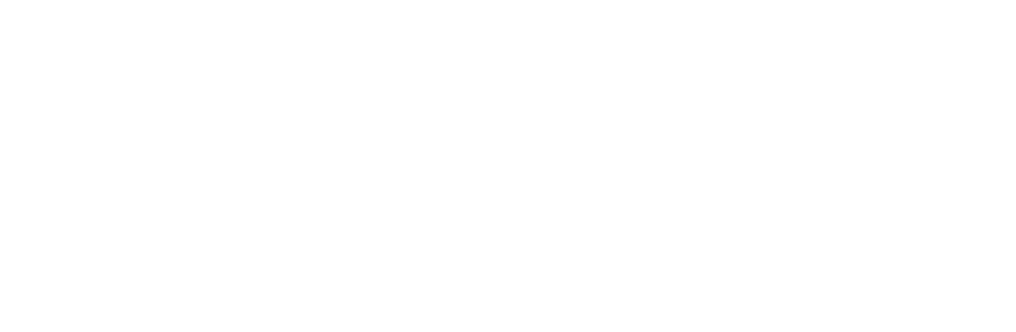
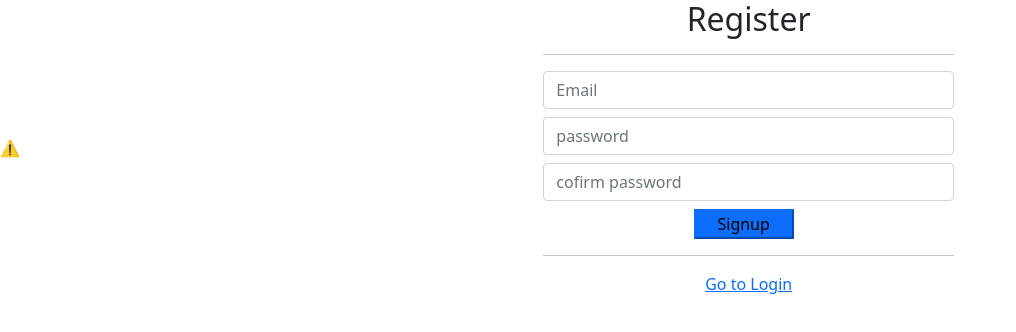
Before and after one commit to Amirul-Islam-Chowdhury/eestibike-web, a React (Create React App) app: page /signup in a window 1280 px wide. Before the commit this address had no page. Shown: the top 332 px of the page, without its empty margins (0-1016 px from the left). Built offline with nearby package versions, Linux system fonts and the light colour scheme; no server answers.

Commit message:
login and signup pages

```diff
--- a/public/index.html
+++ b/public/index.html
@@ -19,6 +19,7 @@
 
 
     <script src="https://cdn.jsdelivr.net/npm/bootstrap@5.1.3/dist/js/bootstrap.bundle.min.js" integrity="sha384-ka7Sk0Gln4gmtz2MlQnikT1wXgYsOg+OMhuP+IlRH9sENBO0LRn5q+8nbTov4+1p" crossorigin="anonymous"></script>
+    <script src="https://unpkg.com/@lottiefiles/lottie-player@latest/dist/lottie-player.js"></script>
 
     <title>Eesti bikes</title>
   </head>
--- a/src/App.js
+++ b/src/App.js
@@ -5,6 +5,7 @@
 import Cart from "./pages/Cart";
 import Login from "./pages/Login";
 import Productinfo from './pages/Productinfo'
+import Signup from "./pages/Signup";
 
 import "./style/layout.css"
 import "./style/home.css"
@@ -30,6 +31,7 @@
           <Route path="/login" excact element={<Login />}></Route>
           <Route path="/productlist" excact element={<ProductList />}></Route>
           <Route path="/productinfo:id" excact element={<Productinfo />}></Route>
+          <Route path="/signup" excact element={< Signup />}></Route>
         </Routes>
       </BrowserRouter>
     </div>
--- /dev/null
+++ b/src/components/Indicator.js
@@ -0,0 +1,14 @@
+import React from 'react'
+
+function Indicator() {
+  return (
+    <div class="text-center">
+  <div class="spinner-border" role="status">
+
+
+  </div>
+</div>
+  )
+}
+
+export default Indicator
--- a/src/components/Layout.js
+++ b/src/components/Layout.js
@@ -1,13 +1,21 @@
 import React from "react";
 import Header from "./Header";
 import Footer from "./Footer";
+import Indicator from "./Indicator";
 
 function Layout(props) {
   return (
     <div>
+
+
       <Header />
 
+      {props.spinning && (<Indicator/>)}
+
+
+
       <div className="content">{props.children}</div>
+
 
 
       <Footer />
--- a/src/pages/Cart.js
+++ b/src/pages/Cart.js
@@ -10,9 +10,32 @@
 function Cart() {
 
   const { cartItems } = useSelector((state) => state.cartReducer);
+  const [total, setTotal] = useState(0);
+
+  const dispatch = useDispatch();
+
+  useEffect(() => {
+    let temp = 0;
+    cartItems.forEach((cartItem) => {
+      temp = temp + cartItem.price;
+    });
+    setTotal(temp);
+  }, [cartItems]);
+
+  useEffect(() => {
+    localStorage.setItem("cartItems", JSON.stringify(cartItems));
+  }, [cartItems]);
+
+  const deleteFromCart = (product) => {
+    dispatch({ type: "DELETE_FROM_CART", payload: product });
+  };
+
+
 
 
   return (
+
+
 
     <Layout>
 
@@ -39,7 +62,7 @@
                 <td> <img src={item.imageURL} height="60" width="60"/></td>
                 <td> {item.name}</td>
                 <td> {item.price}</td>
-                <td> <FaTrash/></td>
+                <td> <FaTrash onClick={() => deleteFromCart(item)}/></td>
               </tr>
 
             }
@@ -48,6 +71,15 @@
         </tbody>
       </table>
 
+      <div className="d-flex justify-content-end p-4">
+        <h1> Total = $ {total} </h1>
+      </div>
+      <div className="d-flex justify-content-end p-4">
+        <button> Place Order </button>
+      </div>
+
+
+
     </Layout>
   );
 }
--- a/src/pages/Login.js
+++ b/src/pages/Login.js
@@ -1,71 +1,70 @@
-import React ,{useState} from "react";
+import React, { useState } from "react";
 import { Link } from "react-router-dom";
-import {  signInWithEmailAndPassword, getAuth } from "firebase/auth";
-
-
+import { signInWithEmailAndPassword, getAuth } from "firebase/auth";
 
 function Login() {
+  const [email, setEmail] = useState("");
+  const [password, setPassword] = useState("");
+  const auth = getAuth();
 
-  const [ email, setEmail]= useState("");
-  const [password, setPassword] =useState("");
-  const auth=getAuth();
-
-  const login=async()=>{
+  const login = async () => {
     try {
-      const result= await signInWithEmailAndPassword( auth,email, password)
-      localStorage.setItem("currentuser" ,JSON.stringify(result))
-      window.location.href="/"
-      alert('Login successful')
-
-
+      const result = await signInWithEmailAndPassword(auth, email, password);
+      localStorage.setItem("currentuser", JSON.stringify(result));
+      window.location.href = "/";
+      alert("Login successful");
     } catch (error) {
-      console.log(error)
-      alert("Login failed")
-
-    }  }
-
+      console.log(error);
+      alert("Login failed");
+    }
+  };
 
   return (
     <div className="login-parent">
       <div className="row justify-content center">
-      <div className="col-md-6">
+        <div className="col-md-6">
           <lottie-player
             src="https://assets10.lottiefiles.com/packages/lf20_sgnacf85.json"
             background="tranparent"
-
             speed="0.25"
-
             loop
-
             autoplay
           ></lottie-player>
         </div>
 
-
         <div className="col-md-4">
           <h1 className="login-page-head">EestiBikes</h1>
           <div className="login-form">
+            <h3> Login </h3>
+            <hr />
 
+            <input
+              type="text"
+              className="form-control"
+              placeholder="Email"
+              value={email}
+              onChange={(e) => {
+                setEmail(e.target.value);
+              }}
+            />
+            <input
+              type="password"
+              className="form-control mt-2"
+              placeholder="Password"
+              value={password}
+              onChange={(e) => {
+                setPassword(e.target.value);
+              }}
+            />
 
-            <h3> Login </h3>
-            <hr/>
-
-            <input type="text" className="form-control" placeholder="Email" value={email} onChange={(e)=>{setEmail(e.target.value)}}/>
-            <input type="password" className="form-control mt-2" placeholder="Password" value={password} onChange={(e)=> {setPassword(e.target.value)}}/>
-
-            <button className="btn-success mt-2" onClick={login}> Login </button>
-            <hr/>
-           <Link to={'/signup'}>Register Here </Link>
-
-
-
-
-
+            <button className="btn-success mt-2" onClick={login}>
+              {" "}
+              Login{" "}
+            </button>
+            <hr />
+            <Link to={"/signup"}>Register Here </Link>
           </div>
-
         </div>
-
-
       </div>
     </div>
   );
--- a/src/pages/ProductList.js
+++ b/src/pages/ProductList.js
@@ -7,6 +7,7 @@
 import { useDispatch } from "react-redux";
 import { BsTools} from "react-icons/bs";
 import { Navigate, useNavigate } from "react-router-dom";
+import Layout from "../components/Layout";
 
 
 function ProductList() {
@@ -15,6 +16,7 @@
   const navigate= useNavigate()
   const { cartItems } = useSelector((state) => state.cartReducer);
   const dispatch = useDispatch();
+  const [spinning, setSpinner]= useState(false);
 
 
 
@@ -23,6 +25,7 @@
   }, []);
 
   async function getData() {
+    setSpinner(true)
     try {
       const users = await getDocs(collection(firedb, "products"));
       const productsArray = [];
@@ -35,10 +38,11 @@
       });
 
       setproducts(productsArray);
+      setSpinner(false)
 
-      console.log(productsArray);
     } catch (error) {
       console.log(error);
+      setSpinner(false)
     }
   }
 
@@ -55,6 +59,7 @@
 
 
   return (
+    <Layout spinning={spinning}>
     <div className="container p-2">
      <hr/>
       <h3> Accessories</h3>
@@ -99,6 +104,7 @@
         })}
       </div>
     </div>
+    </Layout>
   );
 }
 
--- a/src/pages/Productinfo.js
+++ b/src/pages/Productinfo.js
@@ -1,5 +1,4 @@
 import React, { useEffect, useState } from "react";
-
 import Layout from "../components/Layout";
 import { getDoc, doc } from "firebase/firestore";
 import firedb from "../firebaseConfig";
--- a/src/pages/Signup.js
+++ b/src/pages/Signup.js
@@ -0,0 +1,81 @@
+import React, { useState } from "react";
+import {  createUserWithEmailAndPassword, getAuth } from "firebase/auth";
+import { Link } from "react-router-dom";
+
+
+function Signup() {
+  const [email, setEmail] = useState("");
+  const [password, setPassword] = useState("");
+  const [cpassword, setcPassword] = useState("");
+  const auth=getAuth();
+
+  const register=async()=>{
+    try {
+      const result= await createUserWithEmailAndPassword( auth,email, password)
+      console.log(result);
+      alert('Registration successful')
+
+    } catch (error) {
+      console.log(error)
+      alert("Registration failed")
+
+    }  }
+  return (
+    <div className="registration-parent">
+      <div className="row justify-content center">
+        <div className="col-md-5">
+          <lottie-player
+            src="https://assets8.lottiefiles.com/packages/lf20_jvlBSF.json"
+            background="transparent"
+            speed=".50"
+            loop
+
+            autoplay
+          >
+
+          </lottie-player>
+        </div>
+        <div className="col-md-4">
+          <div className="register-form">
+            <h2> Register </h2>
+            <hr />
+
+            <input
+              type="text"
+              className="form-control mt-2"
+              placeholder="Email"
+              value={email}
+              onChange={(e) => {
+                setEmail(e.target.value);
+              }}
+            />
+            <input
+              type="text"
+              className="form-control mt-2"
+              placeholder="password"
+              value={password}
+              onChange={(e) => {
+                setPassword(e.target.value);
+              }}
+            />
+            <input
+              type="text"
+              className="form-control mt-2"
+              placeholder="cofirm password"
+              value={cpassword}
+              onChange={(e) => {
+                setcPassword(e.target.value);
+              }}
+            />
+
+            <button className="signup-btn btn-primary mt-2" onClick={register}> Signup </button>
+            <hr/>
+            <Link to="/login" > Go to Login </Link>
+          </div>
+        </div>
+      </div>
+    </div>
+  );
+}
+
+export default Signup;
--- a/src/redux/cartReducer.js
+++ b/src/redux/cartReducer.js
@@ -1,5 +1,5 @@
 const initialstate ={
-    cartItems:["1"],
+    cartItems:[],
 }
 
 export const cartReducer = (state= initialstate, action) =>{
@@ -13,6 +13,13 @@
             }
         }
 
+        case "DELETE_FROM_CART": {
+            return{
+                ...state,
+                cartItems : state.cartItems.filter(obj=>obj.id !==action.payload.id)
+            }
+        }
+
 
 
 
--- a/src/style/layout.css
+++ b/src/style/layout.css
@@ -53,3 +53,7 @@
 a{
     text-decoration: none;
 }
+
+.spinner{
+    color: #000000;
+}
```
